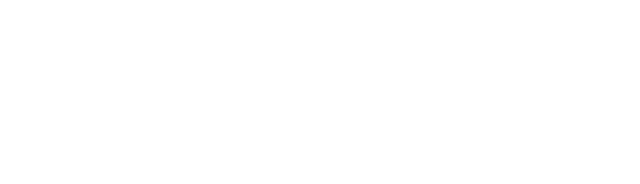
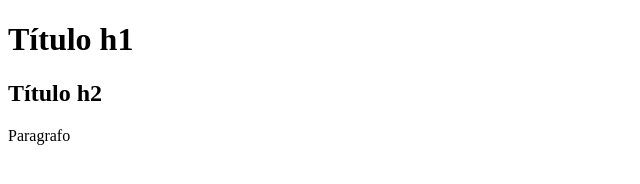
Before and after one commit to liannylm/programacao-web-ceub, a plain HTML site: page index.html in a window 1280 px wide. Shown: the whole page, without its empty margins (0-640 px from the left). Drawn offline with Linux system fonts and the light colour scheme.

Commit message:
Att Body

```diff
--- a/index.html
+++ b/index.html
@@ -6,9 +6,11 @@
     <meta name="viewport" content="width=device-width, initial-scale=1.0">
     <title>Programação Web</title>
 </head>
-
 <body>
 
+    <h1>Título h1</h1>
+    <h2>Título h2</h2>
+    <p>Paragrafo</p>
+
 </body>
-
 </html>
```
